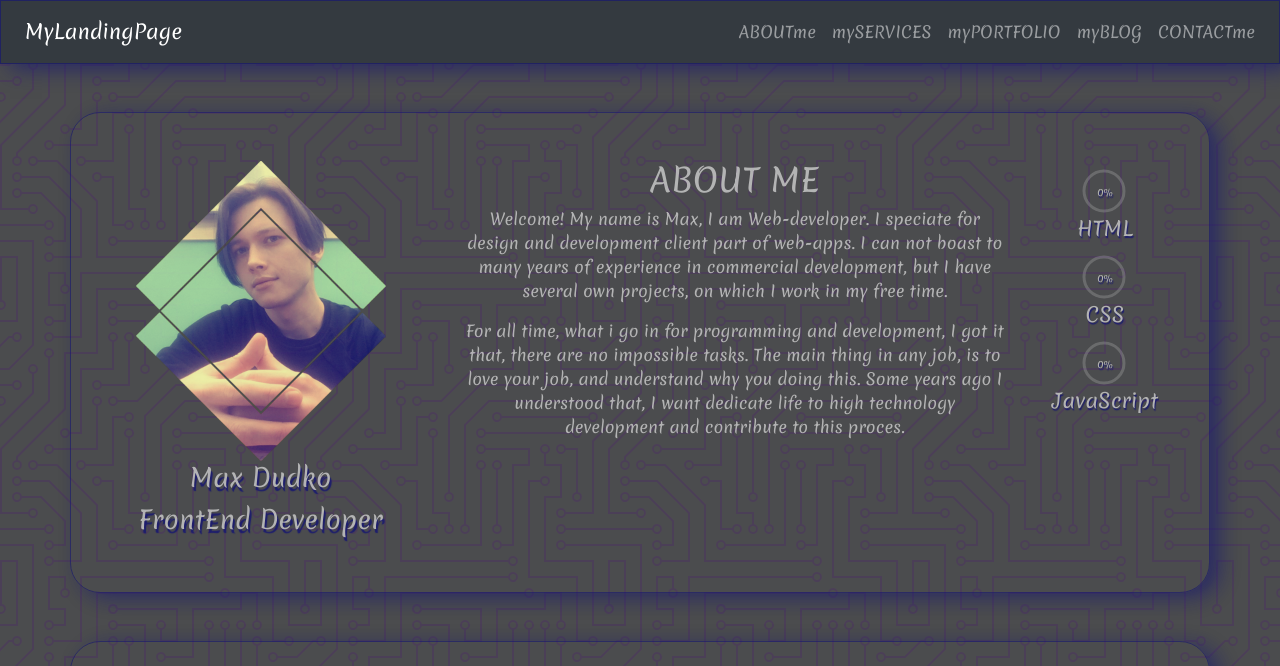
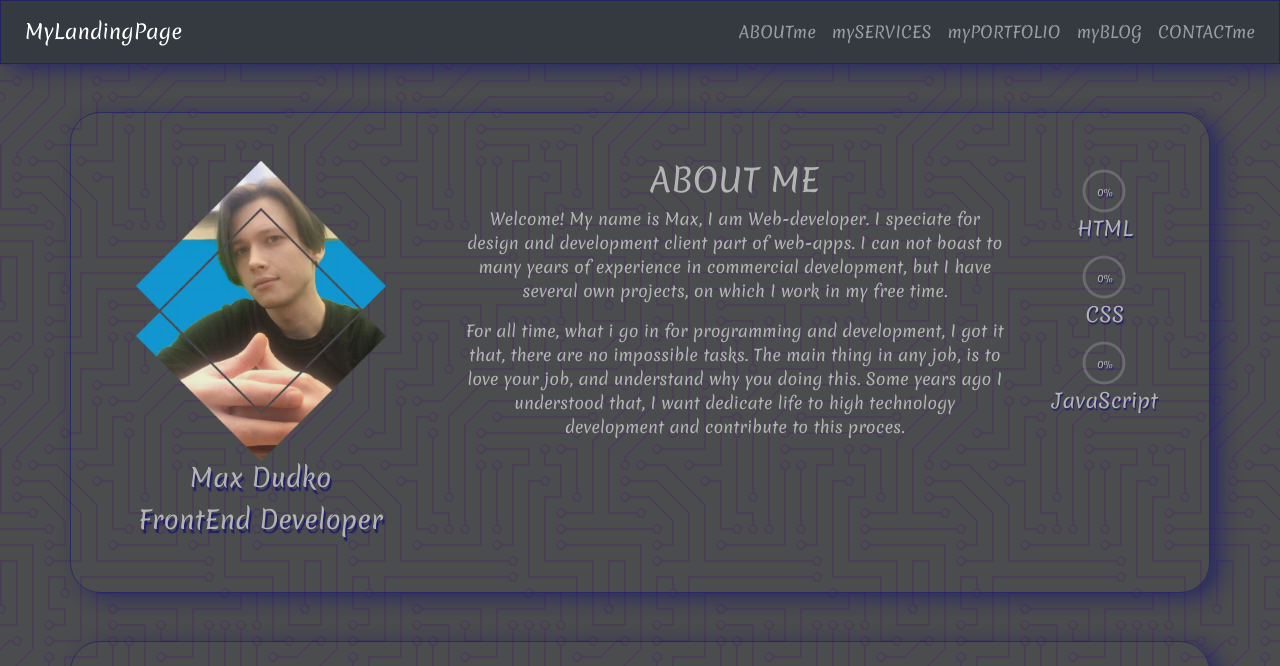
Before and after one commit to MaxDudko/MyLandingPage-Layout, a plain HTML site: page index.html in a window 1280 px wide. In both pictures the pointer is over the element 260 px from the left and 311 px from the top of the page. Shown: the top 666 px of the page. Drawn offline with nearby package versions, Linux system fonts and the light colour scheme.

Commit message:
Work in Progress...

```diff
--- a/css/main.css
+++ b/css/main.css
@@ -89,7 +89,7 @@ footer .col-12 {
 
 }
 #its-me:hover {
-  background: url(../img/itsme2.png) no-repeat center;
+  background: url(../img/itsme4.png) no-repeat center;
   background-size: auto 100%;
   height: 100%;
   transition: 3s;
```
Also changed, not shown: img/itsme3.png (added), img/itsme4.png (added), img/itsme5.png (added).
